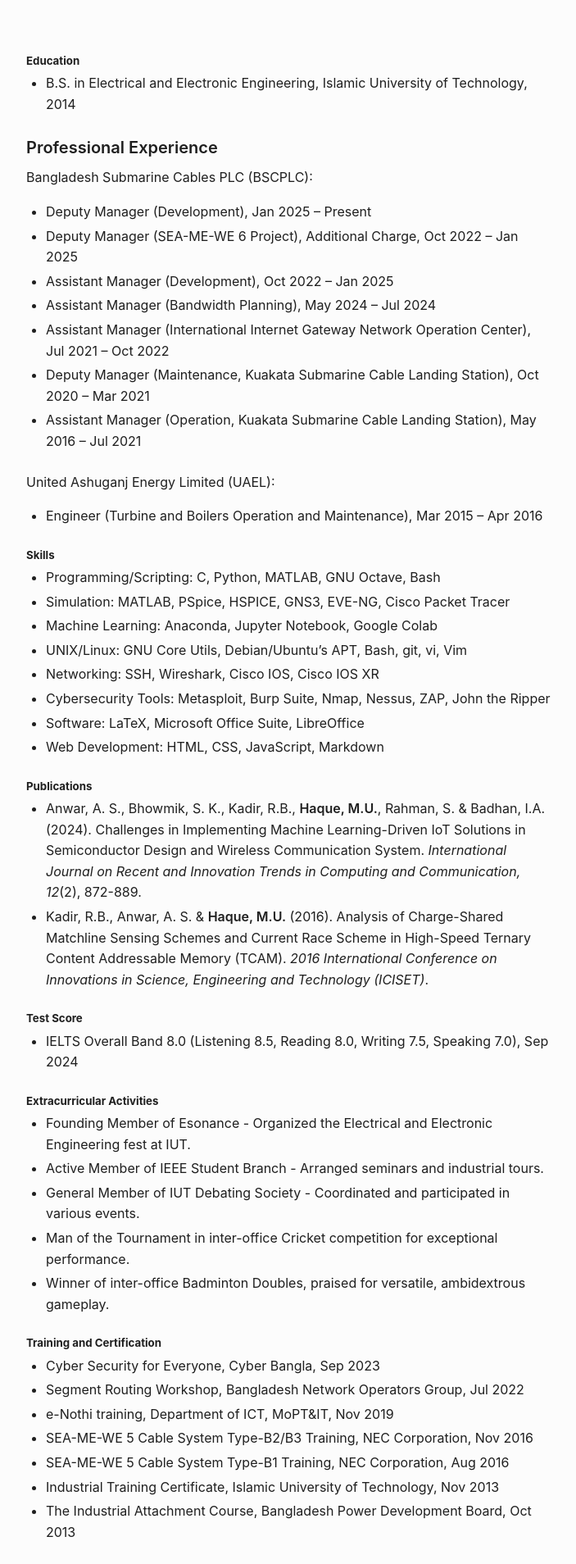
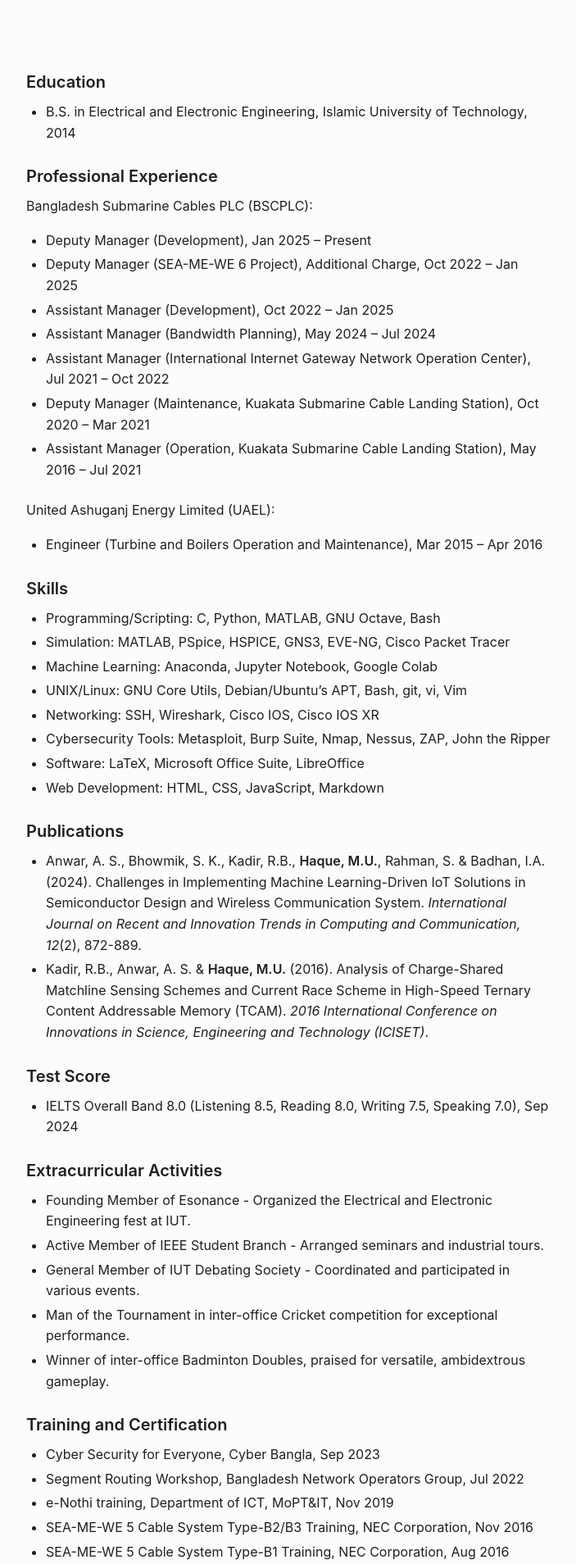
Before and after one commit to muntasimulhaque/muntasimulhaque.github.io, a Jekyll site: the page built from cv.md, in a window 1280 px wide. Shown: the top 1908 px of the page at 82% size, without its empty margins (288-991 px from the left). Built offline with Jekyll 4.4.1, drawn with Linux system fonts in a browser that asks for light colours.

Commit message:
Update cv.md

```diff
--- a/cv.md
+++ b/cv.md
@@ -3,7 +3,7 @@
 title: Curriculum Vitae
 ---
 
-##### Education
+#### Education
 
 * B.S. in Electrical and Electronic Engineering, Islamic University of Technology, 2014
 
@@ -21,7 +21,7 @@
 United Ashuganj Energy Limited (UAEL):
 * Engineer (Turbine and Boilers Operation and Maintenance), Mar 2015 – Apr 2016
 
-##### Skills
+#### Skills
 
 * Programming/Scripting: C, Python, MATLAB, GNU Octave, Bash
 * Simulation: MATLAB, PSpice, HSPICE, GNS3, EVE-NG, Cisco Packet Tracer
@@ -32,16 +32,16 @@
 * Software: LaTeX, Microsoft Office Suite, LibreOffice
 * Web Development: HTML, CSS, JavaScript, Markdown
 
-##### Publications
+#### Publications
 
 * Anwar, A. S., Bhowmik, S. K., Kadir, R.B., **Haque, M.U.**, Rahman, S. & Badhan, I.A. (2024). Challenges in Implementing Machine Learning-Driven IoT Solutions in Semiconductor Design and Wireless Communication System. *International Journal on Recent and Innovation Trends in Computing and Communication, 12*(2), 872-889.
 * Kadir, R.B., Anwar, A. S. & **Haque, M.U.** (2016). Analysis of Charge-Shared Matchline Sensing Schemes and Current Race Scheme in High-Speed Ternary Content Addressable Memory (TCAM). *2016 International Conference on Innovations in Science, Engineering and Technology (ICISET)*.
 
-##### Test Score
+#### Test Score
 
 * IELTS Overall Band 8.0 (Listening 8.5, Reading 8.0, Writing 7.5, Speaking 7.0), Sep 2024
 
-##### Extracurricular Activities
+#### Extracurricular Activities
 
 * Founding Member of Esonance - Organized the Electrical and Electronic Engineering fest at IUT.
 * Active Member of IEEE Student Branch - Arranged seminars and industrial tours.
@@ -49,7 +49,7 @@
 * Man of the Tournament in inter-office Cricket competition for exceptional performance.
 * Winner of inter-office Badminton Doubles, praised for versatile, ambidextrous gameplay.
 
-##### Training and Certification
+#### Training and Certification
 
 * Cyber Security for Everyone, Cyber Bangla, Sep 2023
 * Segment Routing Workshop, Bangladesh Network Operators Group, Jul 2022
@@ -59,7 +59,7 @@
 * Industrial Training Certificate, Islamic University of Technology, Nov 2013
 * The Industrial Attachment Course, Bangladesh Power Development Board, Oct 2013
 
-##### Awards and Scholarships
+#### Awards and Scholarships
 
 * Integrity Award 2024 by BSCPLC for exemplary integrity during FY2023-24, Sep 2024
 * Appreciation letter from BSCPLC for minimizing the duration of the nationwide internet blackout, Apr 2018
```
